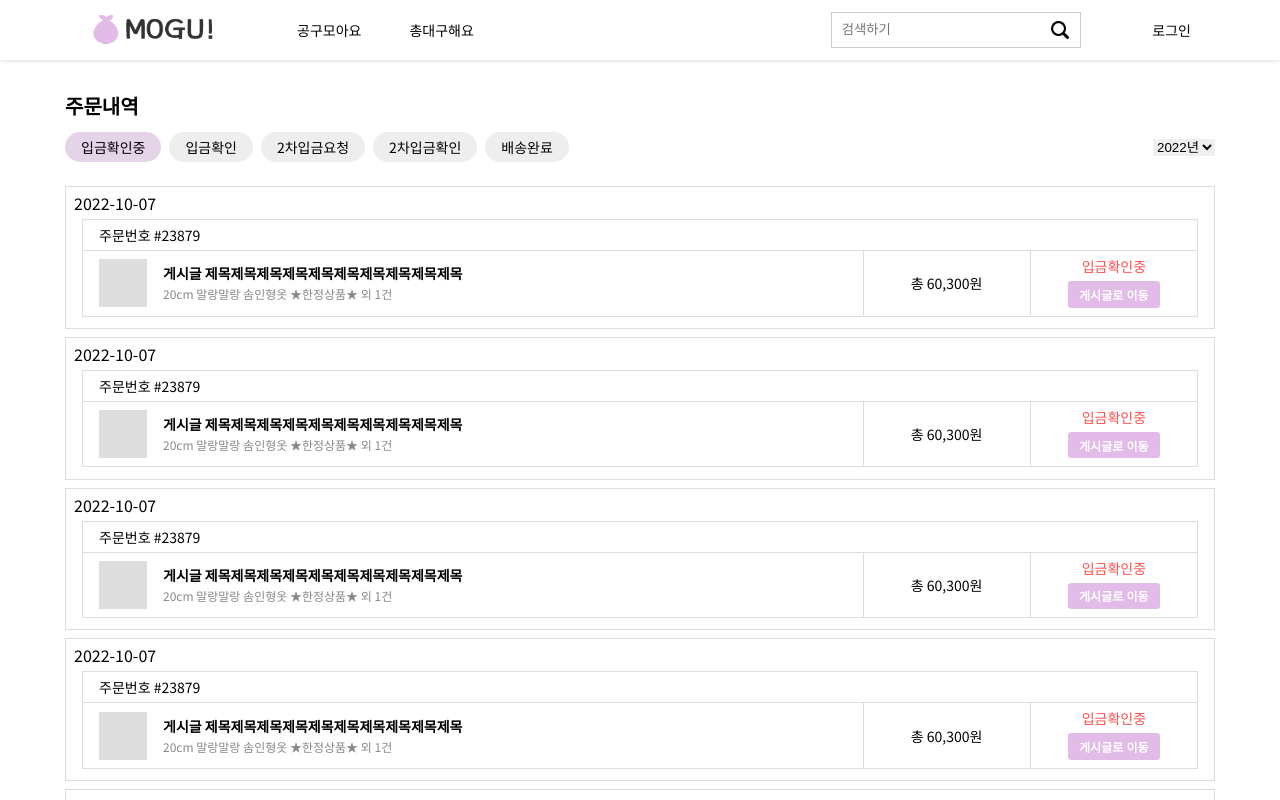
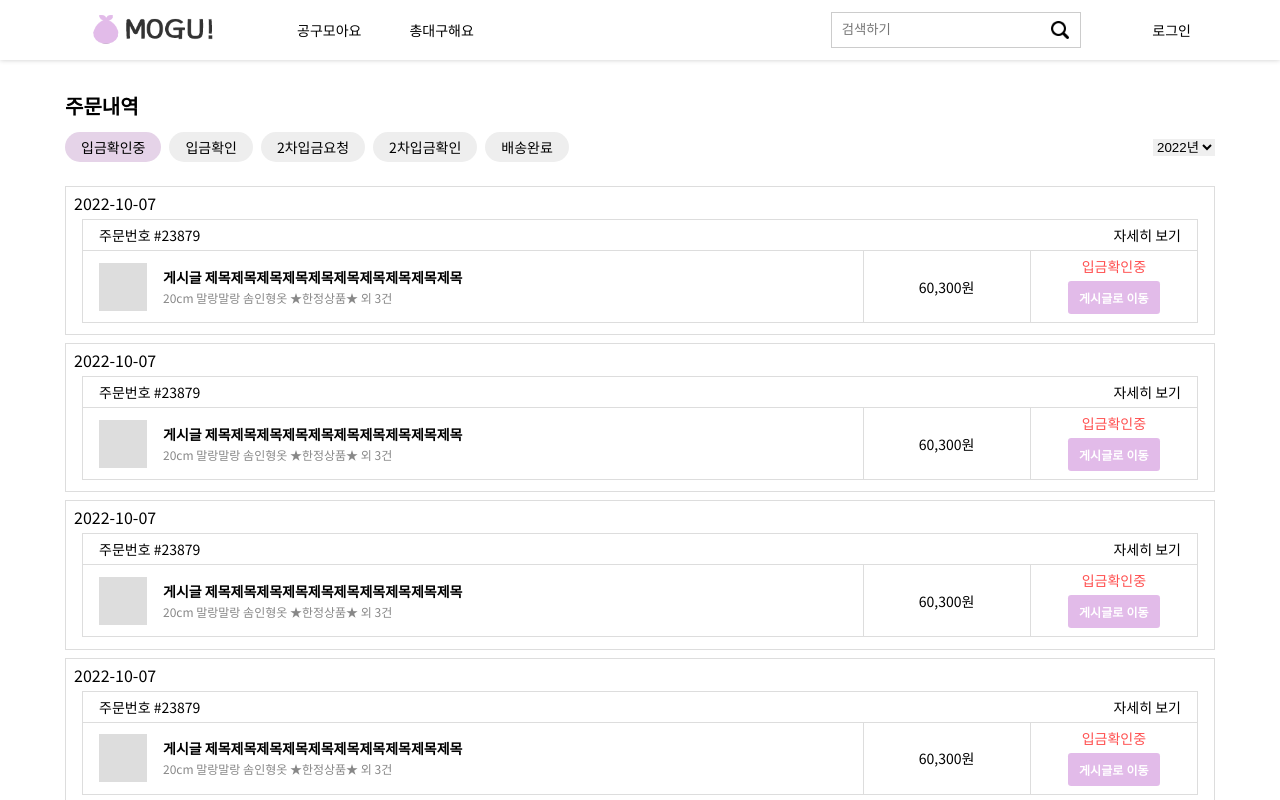
Before and after one commit to smilemet/mogu, a React (Create React App) app in the folder client/: page /mypage/buy in a window 1280 px wide. Shown: the top 800 px of the page. Built offline with nearby package versions, Linux system fonts and the light colour scheme; a web font is replaced by a local one.

Commit message:
콘텐츠 레이아웃 구현 중

```diff
--- a/client/src/components/OrderItem.js
+++ b/client/src/components/OrderItem.js
@@ -1,8 +1,9 @@
 import React from "react";
-import { Link } from "react-scroll";
+import { Link } from "react-router-dom";
 import styled from "styled-components";
 
 import fakeImg from "../assets/img/fakeImg.png";
+import { stringMoney } from "../utils/StringFormat.js";
 
 const OrderItemContainer = styled.div`
   border: 1px solid ${(props) => props.theme.gray};
@@ -33,6 +34,10 @@ const OrderItemContainer = styled.div`
 
     th {
       text-align: left;
+
+      div {
+        justify-content: space-between;
+      }
     }
 
     col:nth-child(1) {
@@ -81,7 +86,7 @@ const OrderItemContainer = styled.div`
       button {
         ${(props) => props.theme.buttonFill};
         margin-top: 0.5rem;
-        padding: 0.3rem 0.7rem;
+        padding: 0.5rem 0.7rem;
         font-size: ${(props) => props.theme.smallFont};
         color: #fff;
         border-radius: 0.2rem;
@@ -90,10 +95,12 @@ const OrderItemContainer = styled.div`
   }
 `;
 
-const OrderItem = () => {
+const OrderItem = (props) => {
+  const order = props.data;
+  const orderItem = props.data.item;
+
   return (
     <OrderItemContainer>
-      <Link to="/">
       <p className="date">2022-10-07</p>
       <div className="table-container">
         <table>
@@ -104,7 +111,14 @@ const OrderItem = () => {
           </colgroup>
           <thead>
             <tr>
-                <th colSpan="3">주문번호 #23879</th>
+              <th colSpan="3">
+                <div className="flex-box">
+                  <p>주문번호 #{order.orderno}</p>
+                  <p>
+                    <Link to="/">자세히 보기</Link>
+                  </p>
+                </div>
+              </th>
             </tr>
           </thead>
           <tbody>
@@ -113,23 +127,28 @@ const OrderItem = () => {
                 <div className="flex-box">
                   <img src={fakeImg} alt="상품 이미지"></img>
                   <div className="post">
-                      <p className="bold">게시글 제목제목제목제목제목제목제목제목제목제목</p>
-                      <p>20cm 말랑말랑 솜인형옷 ★한정상품★ 외 1건</p>
+                    <p className="bold">{order.postTitle}</p>
+                    <p>
+                      {orderItem.length > 1
+                        ? orderItem[0].name + " 외 " + orderItem.length + "건"
+                        : orderItem[0].name + "1건"}
+                    </p>
                   </div>
                 </div>
               </td>
               <td className="order-total">
-                  <p>총 60,300원</p>
+                <p>{stringMoney(orderItem.reduce((a, b) => (a += b.price), 0))}원</p>
               </td>
               <td className="order-status">
-                  <p className="alert">입금확인중</p>
-                  <button>게시글로 이동</button>
+                <p className="alert">{order.status}</p>
+                <button>
+                  <Link to="/product/detail">게시글로 이동</Link>
+                </button>
               </td>
             </tr>
           </tbody>
         </table>
       </div>
-      </Link>
     </OrderItemContainer>
   );
 };
--- a/client/src/components/OrderList.js
+++ b/client/src/components/OrderList.js
@@ -44,12 +44,12 @@ const OrderList = (props) => {
   ];
 
   return (
-    <MypageList title={props.pageTitle} option={option} date={true}>
+    <MypageList title={props.pageTitle} option={option} date={props.data}>
       <OrderListContainer>
         <ul className="order-list">
           {props.data?.map((v, i) => (
             <li>
-              <OrderItem key={i} />
+              <OrderItem key={i} data={v} />
             </li>
           )) || <p className="no-data">데이터가 없습니다.</p>}
         </ul>
--- a/client/src/components/layout/ListItem.js
+++ b/client/src/components/layout/ListItem.js
@@ -76,8 +76,8 @@ const ListItemContainer = styled.li`
 const ListItem = (props) => {
   return (
     <ListItemContainer>
+      <img className="bookmark" src={bookmark} alt="즐겨찾기 하기" />
       <Link to={props.url}>
-        <img className="bookmark" src={bookmark} alt="즐겨찾기 하기" />
         <div className="thumbnail">
           <img className="item-img" src={props.thumbnail} alt="" />
         </div>
--- a/client/src/pages/RecordBuy.js
+++ b/client/src/pages/RecordBuy.js
@@ -2,9 +2,23 @@ import React from "react";
 import OrderList from "../components/OrderList.js";
 
 const RecordBuy = () => {
+  const orderItem = {
+    orderno: 23879,
+    createAt: "날짜",
+    updateAt: "날짜",
+    postTitle: "게시글 제목제목제목제목제목제목제목제목제목제목",
+    postURL: "",
+    item: [
+      { name: "20cm 말랑말랑 솜인형옷 ★한정상품★", count: 1, price: 20100 },
+      { name: "20cm 말랑말랑 솜인형옷 ★한정상품★", count: 1, price: 20100 },
+      { name: "20cm 말랑말랑 솜인형옷 ★한정상품★", count: 1, price: 20100 },
+    ],
+    status: "입금확인중",
+  };
+
   return (
     <>
-      <OrderList pageTitle="주문내역" data={Array(5).fill(true)} />
+      <OrderList pageTitle="주문내역" data={Array(5).fill(orderItem)} />
     </>
   );
 };
--- /dev/null
+++ b/client/src/utils/StringFormat.js
@@ -0,0 +1,12 @@
+/**
+ * @description             문자열에 서식 적용
+ * @param {string} string   서식을 적용할 문자열
+ * @return                  서식이 적용된 문자열
+ */
+
+// 화폐단위
+const stringMoney = (string) => {
+  return string.toString().replace(/\B(?=(\d{3})+(?!\d))/g, ",");
+};
+
+export { stringMoney };
```
Lines whose indentation alone changed are shown as unchanged.
